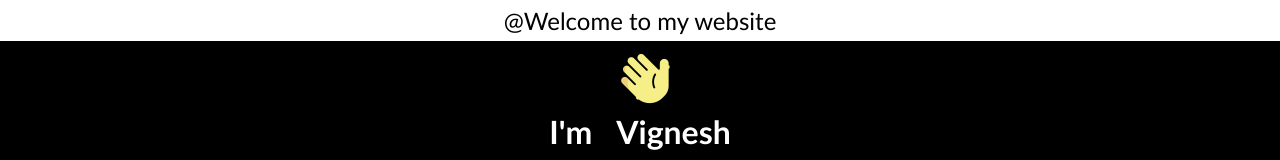
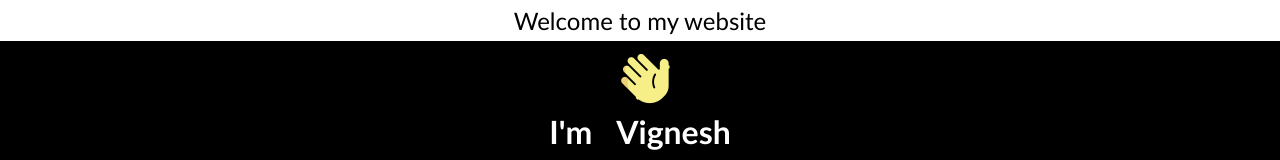
Before and after one commit to vickyvigneshthedeveloper/Portfolio, a plain HTML site: page portfolio/index.html in a window 1280 px wide. Shown: the top 160 px of the page. Drawn offline with Linux system fonts and the light colour scheme; files whose address does not match are found by name.

Commit message:
Update index.html

```diff
--- a/portfolio/index.html
+++ b/portfolio/index.html
@@ -5,7 +5,7 @@
         <title>
           Portfolio
         </title>
-        <header>@Welcome to my website</header>
+        <header>Welcome to my website</header>
         <h1 class="src">
             <img src="D:\portfolio\images\hi.png" style="width: 5%;">
                 <p style="color: white;">I'm&emsp;Vignesh</p>
```
